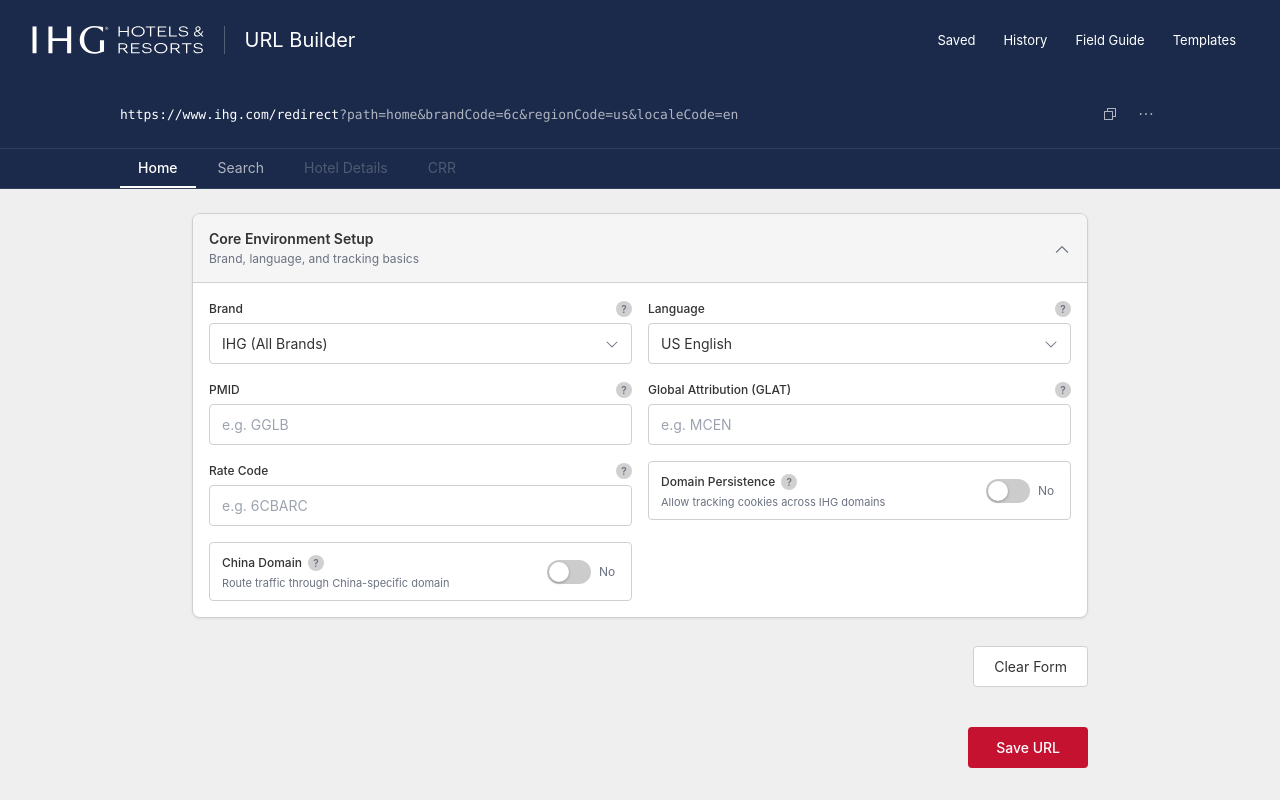
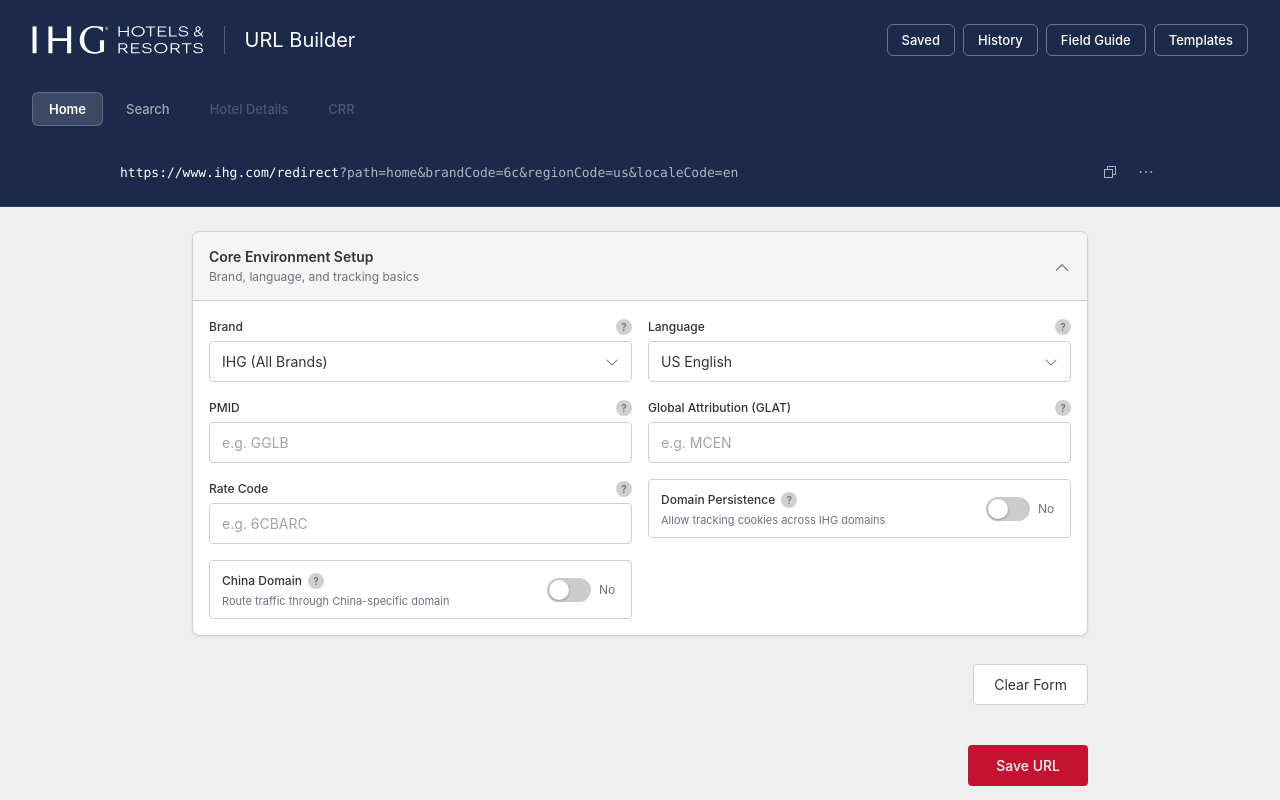
Before and after one commit to mnizinski79/url-builder, an Angular app: page / in a window 1280 px wide. Built offline with nearby package versions, Linux system fonts and the light colour scheme.

Commit message:
fix: match Figma header — tabs above URL bar, pill-style tabs, outlined nav buttons

```diff
--- a/src/app/app.component.html
+++ b/src/app/app.component.html
@@ -4,15 +4,15 @@
     (openHistory)="openHistory()"
   ></app-header>
 
+  <app-tab-bar
+    [activeTab]="activeTab"
+    (tabChange)="onTabChange($event)"
+  ></app-tab-bar>
+
   <app-url-bar
     [fullUrl]="currentUrl"
     (urlCopied)="onCopy()"
   ></app-url-bar>
-
-  <app-tab-bar
-    [activeTab]="activeTab"
-    (tabChange)="onTabChange($event)"
-  ></app-tab-bar>
 
   <main class="main-scroll">
     <app-form-container
--- a/src/app/components/header/header.component.css
+++ b/src/app/components/header/header.component.css
@@ -27,20 +27,25 @@
 
 .app-title { font-size: 20px; font-weight: 400; color: var(--color-text-on-dark); }
 
-.header-nav { display: flex; align-items: center; gap: 4px; }
+.header-nav { display: flex; align-items: center; gap: 8px; }
 
 .nav-btn {
-  padding: 6px 12px;
+  padding: 6px 14px;
   border-radius: 6px;
   font-size: 13px;
+  font-weight: 500;
   color: var(--color-text-on-dark);
   background: transparent;
-  transition: background var(--transition-base);
-  border: none;
+  border: 1px solid rgba(255, 255, 255, 0.35);
   cursor: pointer;
+  transition: background var(--transition-base), border-color var(--transition-base);
+  line-height: 1.4;
 }
 
-.nav-btn:hover { background: rgba(255,255,255,0.12); }
+.nav-btn:hover {
+  background: rgba(255,255,255,0.1);
+  border-color: rgba(255, 255, 255, 0.55);
+}
 
 @media (max-width: 768px) {
   .header { padding: 0 16px; }
--- a/src/app/components/tab-bar/tab-bar.component.css
+++ b/src/app/components/tab-bar/tab-bar.component.css
@@ -1,34 +1,42 @@
 .tab-bar-wrapper {
   background: var(--color-navy);
-  padding: 0 120px;
-  border-bottom: 1px solid rgba(255,255,255,0.1);
+  padding: 12px 32px;
 }
 
-.tab-bar { display: flex; gap: 4px; }
+.tab-bar { display: flex; gap: 6px; }
 
 .tab {
-  padding: 10px 18px;
-  font-size: 14px;
-  color: var(--color-text-on-dark-muted);
+  padding: 7px 16px;
+  font-size: 13px;
+  font-weight: 500;
+  color: rgba(255, 255, 255, 0.6);
   background: transparent;
-  border: none;
-  border-bottom: 2px solid transparent;
+  border: 1px solid transparent;
+  border-radius: 6px;
   cursor: pointer;
-  transition: color var(--transition-base), border-color var(--transition-base);
+  transition: background var(--transition-base), color var(--transition-base), border-color var(--transition-base);
   white-space: nowrap;
+  line-height: 1.4;
 }
 
-.tab:hover:not(.disabled) { color: var(--color-text-on-dark); }
+.tab:hover:not(.disabled) {
+  color: var(--color-text-on-dark);
+  background: rgba(255, 255, 255, 0.08);
+}
 
 .tab.active {
   color: var(--color-text-on-dark);
-  border-bottom-color: var(--color-text-on-dark);
-  font-weight: 500;
+  background: rgba(255, 255, 255, 0.15);
+  border-color: rgba(255, 255, 255, 0.2);
+  font-weight: 600;
 }
 
-.tab.disabled { opacity: 0.35; cursor: not-allowed; }
+.tab.disabled {
+  opacity: 0.35;
+  cursor: not-allowed;
+}
 
 @media (max-width: 768px) {
-  .tab-bar-wrapper { padding: 0 16px; overflow-x: auto; }
+  .tab-bar-wrapper { padding: 10px 16px; overflow-x: auto; }
   .tab-bar { flex-wrap: nowrap; }
 }
```
